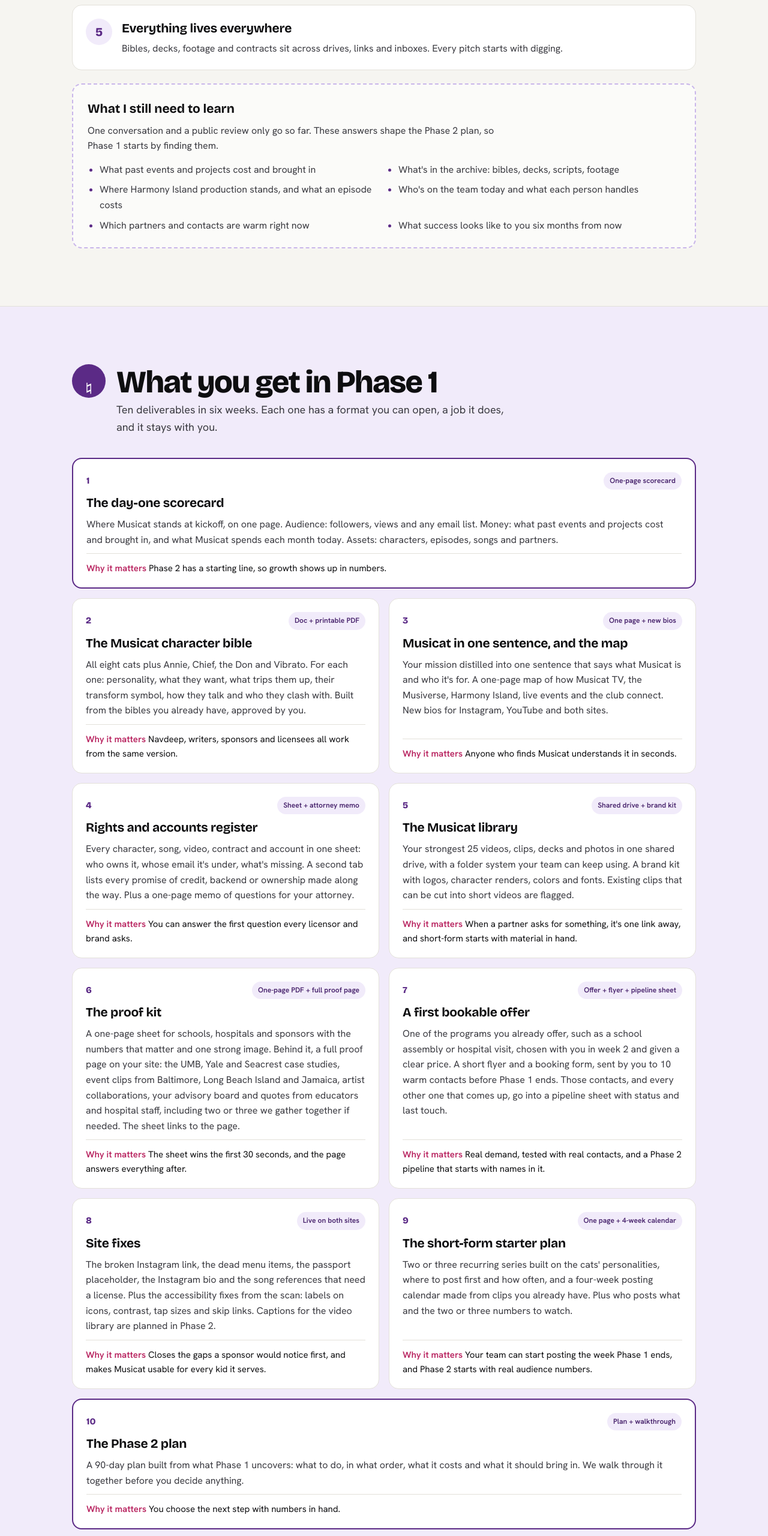
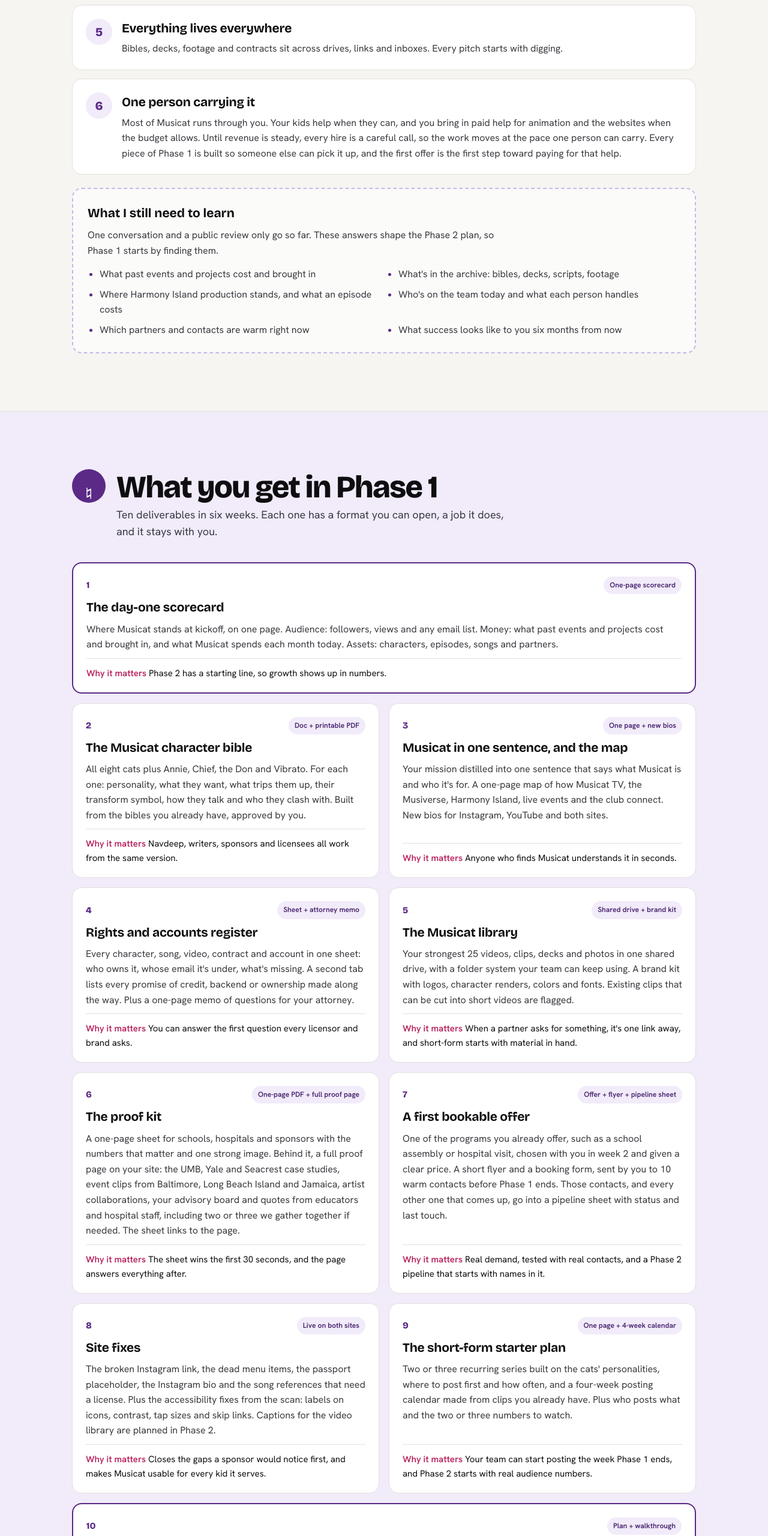
Before and after one commit to sianibutler-sys/sianicreates, a plain HTML site: page p/musicat-yebqhv/index.html in a window 1280 px wide. Shown: the part 3160-5720 px from the top of the page at 60% size. Drawn offline with nearby package versions, Linux system fonts and the light colour scheme.

Commit message:
Musicat proposal: name capacity and funding as a gap and tie it to the plan
Co-Authored-By: Claude Opus 5.5 <noreply@anthropic.com>
Claude-Session: https://claude.ai/code/session_017dyk7GLDdASvocV89jB26j

```diff
--- a/p/musicat-yebqhv/index.html
+++ b/p/musicat-yebqhv/index.html
@@ -426,6 +426,7 @@ a{color:inherit}
       <li><div><h3>The mission, up front</h3><p>Your mission statement already says what Musicat does: health literacy for youth and families through music, art and entertainment. It runs three paragraphs and sits deep in the site, so Instagram, YouTube, both websites and the donation page each open with something different. Someone new needs it in one line, the first thing they see.</p></div></li>
       <li><div><h3>Offers people can find and buy</h3><p>The partnerships page already lays out ways to work with schools, hospitals, destinations and brands. It sits deep in the menu, and none of the offers shows a starting price or a quick way to book, so interest stalls before it turns into revenue.</p></div></li>
       <li><div><h3>Everything lives everywhere</h3><p>Bibles, decks, footage and contracts sit across drives, links and inboxes. Every pitch starts with digging.</p></div></li>
+      <li><div><h3>One person carrying it</h3><p>Most of Musicat runs through you. Your kids help when they can, and you bring in paid help for animation and the websites when the budget allows. Until revenue is steady, every hire is a careful call, so the work moves at the pace one person can carry. Every piece of Phase 1 is built so someone else can pick it up, and the first offer is the first step toward paying for that help.</p></div></li>
     </ol>
 
     <div class="learn">
@@ -508,7 +509,7 @@ a{color:inherit}
       <article class="dv dv--wide">
         <div class="dv__top"><span class="dv__num" aria-hidden="true"></span><span class="dv__fmt">Plan + walkthrough</span></div>
         <h3>The Phase 2 plan</h3>
-        <p>A 90-day plan built from what Phase 1 uncovers: what to do, in what order, what it costs and what it should bring in. We walk through it together before you decide anything.</p>
+        <p>A 90-day plan built from what Phase 1 uncovers: what to do, in what order, what it costs and what it should bring in. It includes who to bring on first, for what, and when revenue can cover it. We walk through it together before you decide anything.</p>
         <p class="why">You choose the next step with numbers in hand.</p>
       </article>
     </div>
@@ -526,6 +527,7 @@ a{color:inherit}
         <li><b>Your proof</b><span class="now"><span class="lbl">Today</span>Buried on a website menu</span><span class="arrow" aria-hidden="true">→</span><span class="then"><span class="lbl">After Phase 1</span>A one-page sheet and a full proof page</span></li>
         <li><b>Revenue</b><span class="now"><span class="lbl">Today</span>Offers hard to find, contacts in your phone</span><span class="arrow" aria-hidden="true">→</span><span class="then"><span class="lbl">After Phase 1</span>One priced offer and a pipeline sheet</span></li>
         <li><b>Short-form</b><span class="now"><span class="lbl">Today</span>Clips sitting in a drive</span><span class="arrow" aria-hidden="true">→</span><span class="then"><span class="lbl">After Phase 1</span>Series ideas and a four-week posting plan</span></li>
+        <li><b>Capacity</b><span class="now"><span class="lbl">Today</span>Everything runs through you</span><span class="arrow" aria-hidden="true">→</span><span class="then"><span class="lbl">After Phase 1</span>Systems your kids, contractors or a hire can pick up</span></li>
         <li><b>Next steps</b><span class="now"><span class="lbl">Today</span>Every idea at once</span><span class="arrow" aria-hidden="true">→</span><span class="then"><span class="lbl">After Phase 1</span>One 90-day plan with costs and targets</span></li>
       </ul>
     </div>
```
